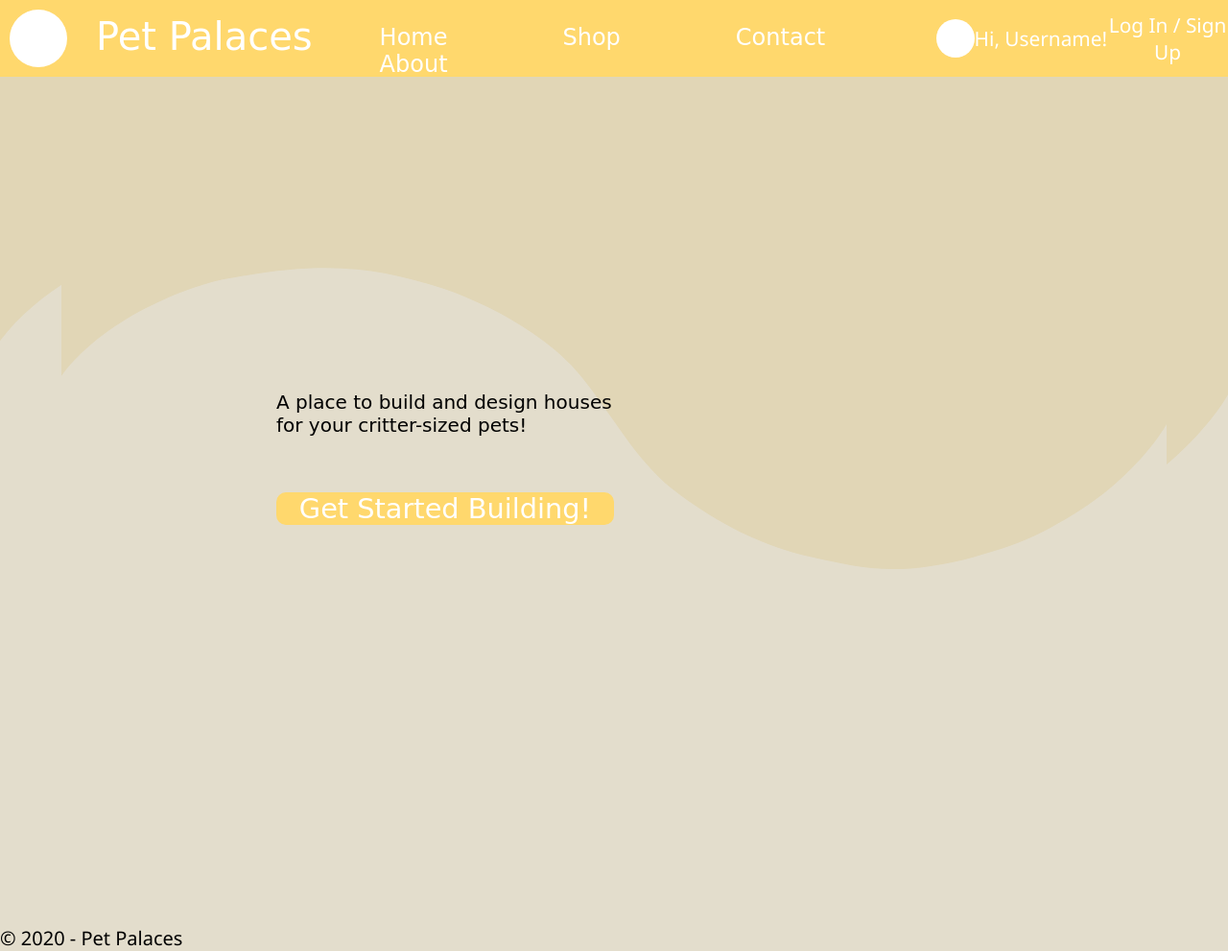
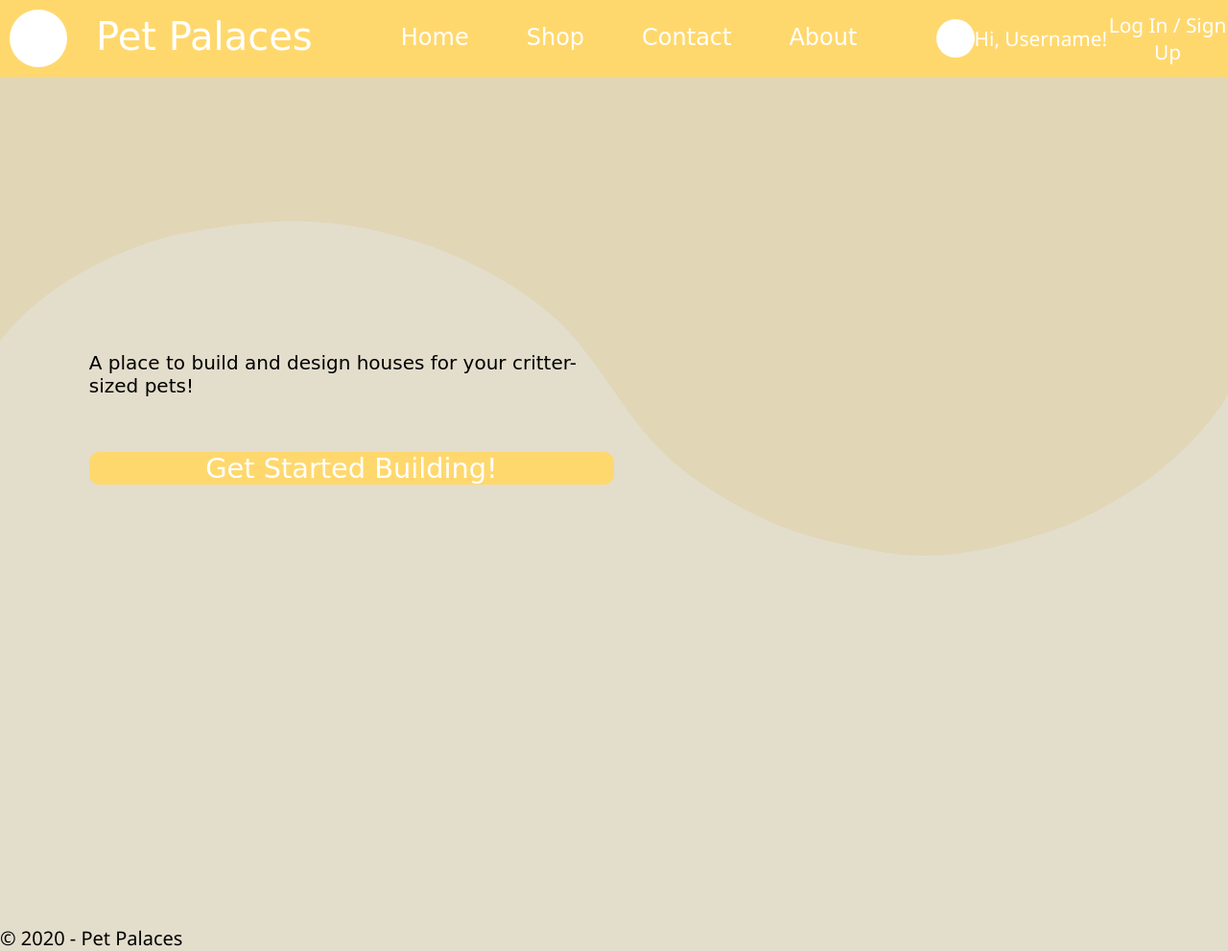
Before and after one commit to TSimmz/PetPalaces, a Django app: page / in a window 1280 px wide. Shown: the whole page at 96% size. Run offline with Django 3.2, Linux system fonts and the light colour scheme; some libraries are stand-ins or nearby versions; some web fonts are replaced.

Commit message:
Moving image and fixing cta position.

```diff
--- a/PetPalaces/pages/static/pages/content/main.css
+++ b/PetPalaces/pages/static/pages/content/main.css
@@ -8,6 +8,10 @@
 
 body {
    background-color: #e3ddcc;
+}
+
+a{
+    margin:0;
 }
 
 header {
@@ -25,19 +29,12 @@
    height: 100%;
 }
 
-.landing-svg{
-   padding: 4em;
-   background: #e3ddcc url('../images/LandingPage.svg') no-repeat top;
-   background-size: 100%;
-   height: 100%;
-}
-
 img {
    width: 100px;
 }
 
 figure {
-   margin: 1 auto;
+   margin: 1px auto;
 }
 
 figcaption {
@@ -84,7 +81,7 @@
     text-align: center;
     font-size: 24px;
     color: #fff;
-      padding: 20px 60px;
+    padding: 20px 30px;
     border-radius: 10px;
 }
 
@@ -141,7 +138,7 @@
 
 .cta-area {
    padding-top: 35%;
-   padding-left: 10em;
+   padding-left: 5%;
    grid-template-rows: 25% 50px;
 }
 
--- a/PetPalaces/pages/templates/pages/base.html
+++ b/PetPalaces/pages/templates/pages/base.html
@@ -38,6 +38,5 @@
     <script src="{% static 'app/scripts/jquery-1.10.2.js' %}"></script>
     <script src="{% static 'app/scripts/bootstrap.js' %}"></script>
     <script src="{% static 'app/scripts/respond.js' %}"></script>
-    {% block scripts %}{% endblock %}
 </body>
 </html>
--- a/PetPalaces/pages/templates/pages/customize.html
+++ b/PetPalaces/pages/templates/pages/customize.html
@@ -1,4 +1,4 @@
-{% extends "pages/base_layout.html" %}
+{% extends "pages/base.html" %}
 
 {% block content %}
 
--- a/PetPalaces/pages/templates/pages/home.html
+++ b/PetPalaces/pages/templates/pages/home.html
@@ -2,7 +2,7 @@
 
 {% block content %}
 
-<div class="landing-page landing-svg">
+<div class="landing-page">
     <div class="cta-area">
         <p> A place to build and design houses for your critter-sized pets!</p>
         <a href="#" class="cta">Get Started Building!</a>
--- a/PetPalaces/pages/views.py
+++ b/PetPalaces/pages/views.py
@@ -20,9 +20,10 @@
     assert isinstance(request, HttpRequest)
     return render(
         request,
-        'pages/shop.html',
+        'pages/about.html',
         {
             'title':'Shop',
+            'message':'Your application shop page.',
             'year':datetime.now().year,
         }
     )
```
Also changed, not shown: PetPalaces/pages/static/pages/images/LandingPage.svg (renamed from PetPalaces/images/LandingPage.svg), 1 other file. Lines whose indentation alone changed are shown as unchanged.
